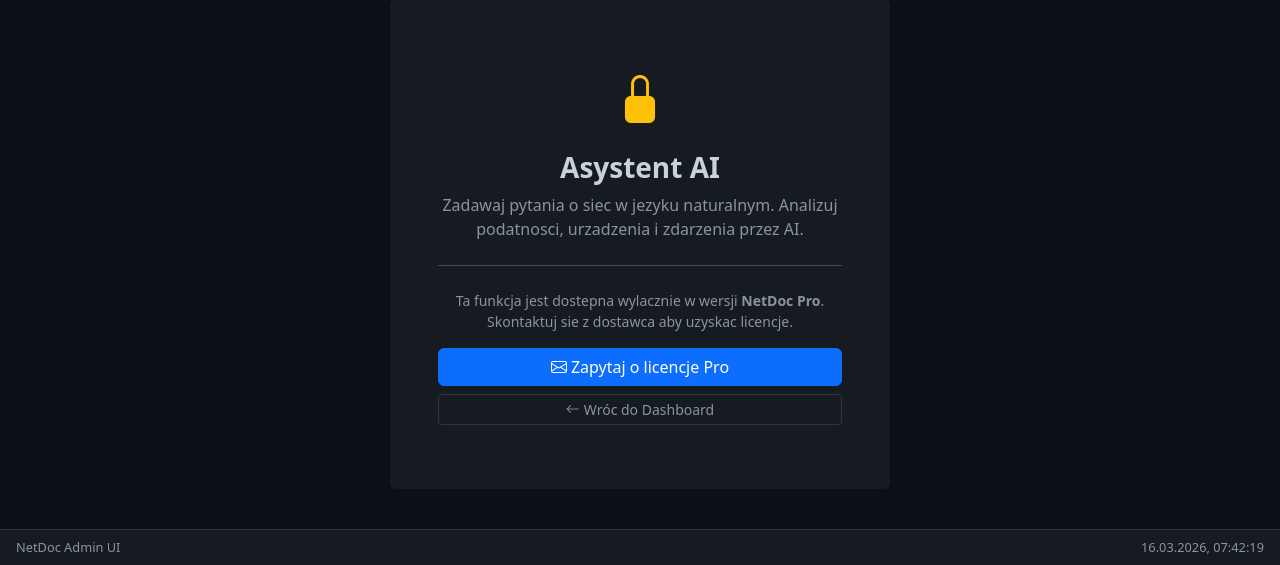
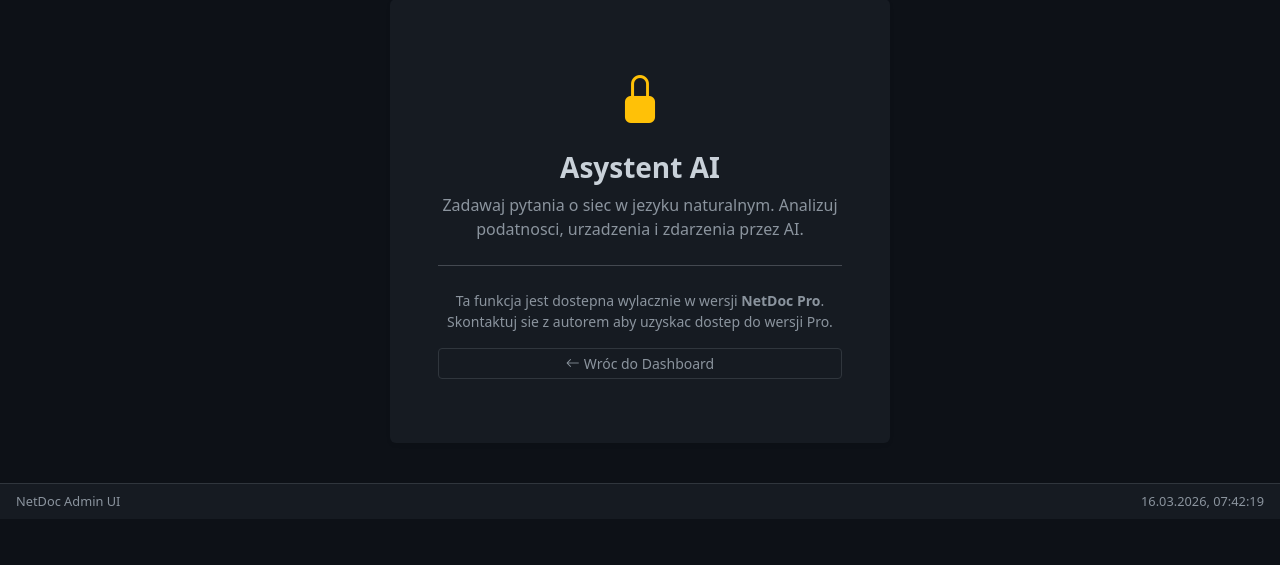
Before and after one commit to NetPlusRS/netdoc, a Flask app: page /chat in a window 1280 px wide; the page is wider, and only the part inside the window is pictured. Shown: the part 276-841 px from the top of that part. After the commit the page ends 784 px from the top of that part, so only its background shows below. Run offline with Flask 3, Linux system fonts and the light colour scheme; data that the repository does not hold is empty; some libraries are stand-ins or nearby versions.

Commit message:
Remove email button from Pro feature page, replace with contact-author text
Co-Authored-By: Claude Sonnet 4.6 <noreply@anthropic.com>

```diff
--- a/netdoc/web/templates/pro_feature.html
+++ b/netdoc/web/templates/pro_feature.html
@@ -11,12 +11,9 @@
           <hr class="my-4">
           <p class="small text-muted">
             Ta funkcja jest dostepna wylacznie w wersji <strong>NetDoc Pro</strong>.<br>
-            Skontaktuj sie z dostawca aby uzyskac licencje.
+            Skontaktuj sie z autorem aby uzyskac dostep do wersji Pro.
           </p>
           <div class="d-grid gap-2 mt-3">
-            <a href="mailto:kontakt@netdoc.pl" class="btn btn-primary">
-              <i class="bi bi-envelope me-1"></i>Zapytaj o licencje Pro
-            </a>
             <a href="/" class="btn btn-outline-secondary btn-sm">
               <i class="bi bi-arrow-left me-1"></i>Wróc do Dashboard
             </a>
```
